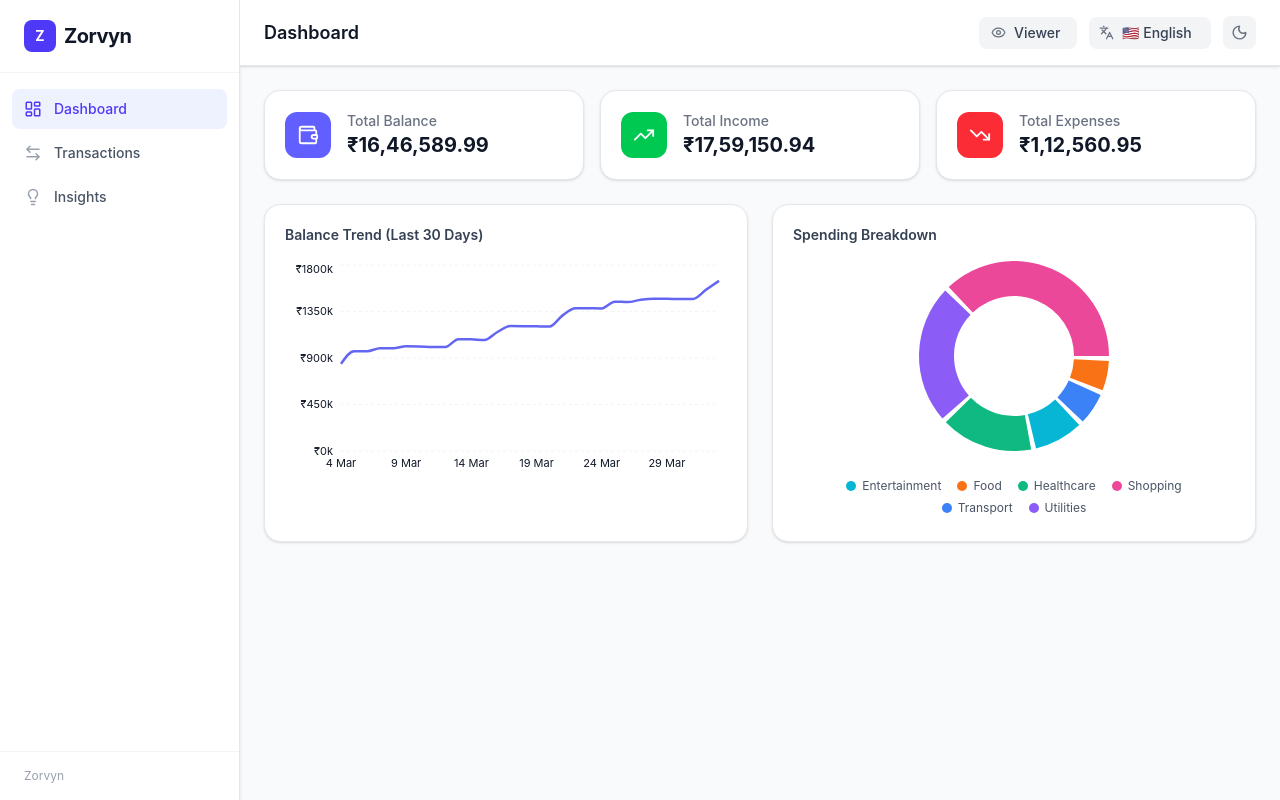
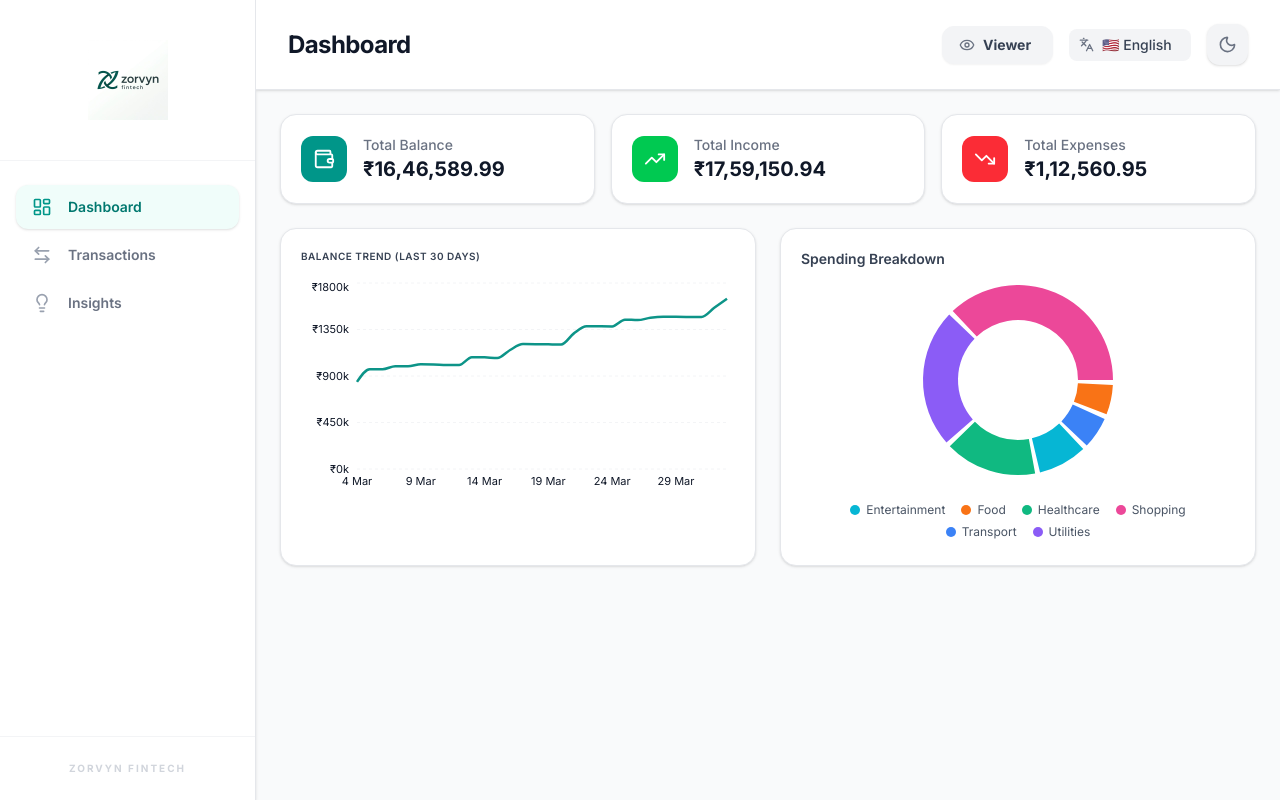
Before and after one commit to KeshavxA/Finance-Dashboard, a React (Vite) app: page / in a window 1280 px wide. Built offline with nearby package versions, Linux system fonts and the light colour scheme.

Commit message:
fix: resolve CSS import order and JSX syntax errors in header

```diff
--- a/src/App.jsx
+++ b/src/App.jsx
@@ -110,7 +110,7 @@ export default function App() {
                   </button>
                   <button
                     onClick={openAdd}
-                    className="flex items-center gap-1.5 px-4 py-2 rounded-lg bg-indigo-600 hover:bg-indigo-700 text-white text-sm font-medium transition-colors"
+                    className="flex items-center gap-1.5 px-4 py-2 rounded-lg bg-teal-600 hover:bg-teal-700 text-white text-sm font-medium transition-colors"
                   >
                     <Plus size={15} />
                     {T.add}
--- a/src/components/dashboard/BalanceTrendChart.jsx
+++ b/src/components/dashboard/BalanceTrendChart.jsx
@@ -11,7 +11,7 @@ function CustomTooltip({ active, payload, label }) {
     return (
         <div className="bg-white dark:bg-gray-800 border border-gray-200 dark:border-gray-700 rounded-xl px-4 py-2.5 shadow-lg text-sm">
             <p className="font-medium text-gray-500 dark:text-gray-400 mb-0.5">{label}</p>
-            <p className="font-bold text-indigo-600 dark:text-indigo-400">
+            <p className="font-bold text-teal-600 dark:text-teal-400">
                 ₹{(payload[0].value / 1000).toFixed(1)}k
             </p>
         </div>
@@ -56,7 +56,7 @@ export default function BalanceTrendChart({ transactions }) {
 
     return (
         <div className="bg-white dark:bg-gray-900 border border-gray-200 dark:border-gray-800 rounded-2xl p-5 shadow-sm">
-            <h2 className="text-sm font-semibold text-gray-700 dark:text-gray-300 mb-4">
+            <h2 className="text-sm font-semibold text-gray-700 dark:text-gray-300 mb-4 uppercase tracking-wider text-[10px]">
                 Balance Trend (Last 30 Days)
             </h2>
             <ResponsiveContainer width="100%" height={220}>
@@ -82,10 +82,10 @@ export default function BalanceTrendChart({ transactions }) {
                     <Line
                         type="monotone"
                         dataKey="balance"
-                        stroke="#6366f1"
+                        stroke="#0d9488"
                         strokeWidth={2.5}
                         dot={false}
-                        activeDot={{ r: 5, fill: '#6366f1', strokeWidth: 0 }}
+                        activeDot={{ r: 5, fill: '#0d9488', strokeWidth: 0 }}
                     />
                 </LineChart>
             </ResponsiveContainer>
--- a/src/components/dashboard/SummaryCards.jsx
+++ b/src/components/dashboard/SummaryCards.jsx
@@ -39,7 +39,7 @@ export default function SummaryCards({ transactions }) {
             label: T.balance,
             value: formatCurrency(balance),
             icon: Wallet,
-            colorClass: 'bg-indigo-500',
+            colorClass: 'bg-teal-600',
             bgClass: 'bg-white dark:bg-gray-900 border-gray-200 dark:border-gray-800',
         },
         {
--- a/src/components/layout/Header.jsx
+++ b/src/components/layout/Header.jsx
@@ -6,11 +6,12 @@ import {
 } from 'lucide-react';
 import useStore from '../../store/useStore';
 import { TRANSLATIONS } from '../../utils/helpers';
+import logo from '../../assets/logo.png';
 
 const NAV_ITEMS = [
     { id: 'dashboard', label: 'Dashboard', icon: LayoutDashboard },
     { id: 'transactions', label: 'Transactions', icon: ArrowLeftRight },
-    { id: 'insights', label: 'Insights', icon: Lightbulb },
+    { id: 'insights', icon: Lightbulb },
 ];
 
 const LANGUAGES = [
@@ -52,24 +53,24 @@ export default function Header() {
 
     return (
         <>
-            <header className="hidden md:flex items-center justify-between px-6 py-4 bg-white dark:bg-gray-900 border-b border-gray-200 dark:border-gray-800 shadow-sm shrink-0">
-                <h1 className="text-lg font-semibold text-gray-900 dark:text-white">
+            <header className="hidden md:flex items-center justify-between px-8 py-6 bg-white dark:bg-gray-900 border-b border-gray-200 dark:border-gray-800 shadow-sm shrink-0">
+                <h1 className="text-2xl font-bold text-gray-900 dark:text-white tracking-tight">
                     {T[activePage]}
                 </h1>
 
-                <div className="flex items-center gap-3">
-                    <div className="relative flex items-center gap-2 bg-gray-100 dark:bg-gray-800 rounded-lg px-3 py-1.5">
+                <div className="flex items-center gap-4">
+                    <div className="relative flex items-center gap-2 bg-gray-100 dark:bg-gray-800 rounded-xl px-4 py-2 border border-gray-100 dark:border-gray-700 shadow-xs">
                         {role === 'viewer'
-                            ? <Eye size={15} className="text-gray-500 dark:text-gray-400" />
-                            : <Shield size={15} className="text-indigo-500" />
+                            ? <Eye size={16} className="text-gray-500 dark:text-gray-400" />
+                            : <Shield size={16} className="text-teal-600" />
                         }
                         <select
                             value={role}
                             onChange={(e) => setRole(e.target.value)}
-                            className="bg-transparent text-sm font-medium text-gray-700 dark:text-gray-300 cursor-pointer outline-none appearance-none pr-1"
+                            className="bg-transparent text-sm font-bold text-gray-700 dark:text-gray-300 cursor-pointer outline-none appearance-none pr-1"
                         >
-                            <option value="viewer" className="dark:bg-gray-900">Viewer</option>
-                            <option value="admin" className="dark:bg-gray-900">Admin</option>
+                            <option value="viewer" className="dark:bg-gray-900 font-medium text-base">Viewer</option>
+                            <option value="admin" className="dark:bg-gray-900 font-medium text-base">Admin</option>
                         </select>
                     </div>
 
@@ -80,7 +81,23 @@ export default function Header() {
 
                     <button
                         onClick={toggleDarkMode}
-                        className="p-2 rounded-lg bg-gray-100 dark:bg-gray-800 hover:bg-gray-200 dark:hover:bg-gray-700 transition-colors"
+                        className="p-2.5 rounded-xl bg-gray-100 dark:bg-gray-800 hover:bg-gray-200 dark:hover:bg-gray-700 transition-all duration-200 border border-gray-100 dark:border-gray-700 shadow-sm"
+                        aria-label="Toggle dark mode"
+                    >
+                        {darkMode
+                            ? <Sun size={19} className="text-yellow-400" />
+                            : <Moon size={19} className="text-gray-500" />
+                        }
+                    </button>
+                </div>
+            </header>
+
+            <header className="md:hidden flex flex-col px-4 py-4 bg-white dark:bg-gray-900 border-b border-gray-200 dark:border-gray-800 shrink-0 gap-4">
+                <div className="flex items-center justify-between">
+                    <img src={logo} alt="Zorvyn Logo" className="h-14 w-auto object-contain" />
+                    <button
+                        onClick={toggleDarkMode}
+                        className="p-2 rounded-lg bg-gray-100 dark:bg-gray-800 hover:bg-gray-200 dark:hover:bg-gray-700 transition-colors shrink-0"
                         aria-label="Toggle dark mode"
                     >
                         {darkMode
@@ -89,21 +106,13 @@ export default function Header() {
                         }
                     </button>
                 </div>
-            </header>
 
-            <header className="md:hidden flex items-center justify-between px-4 py-3 bg-white dark:bg-gray-900 border-b border-gray-200 dark:border-gray-800 shrink-0">
-                <div className="flex items-center gap-2 shrink-0">
-                    <div className="w-7 h-7 rounded-md bg-indigo-600 flex items-center justify-center">
-                        <span className="text-white font-bold text-xs">F</span>
-                    </div>
-                </div>
-
-                <div className="flex items-center gap-2 overflow-x-auto custom-scrollbar-hide">
-                    <div className="relative flex items-center gap-1.5 bg-gray-100 dark:bg-gray-800 rounded-lg px-2.5 py-1.5">
+                <div className="flex items-center gap-3 overflow-x-auto custom-scrollbar-hide pb-1">
+                    <div className="relative flex items-center gap-1.5 bg-gray-100 dark:bg-gray-800 rounded-lg px-3 py-2 shrink-0 border border-gray-100 dark:border-gray-700 shadow-xs">
                         <select
                             value={role}
                             onChange={(e) => setRole(e.target.value)}
-                            className="bg-transparent text-xs font-medium text-gray-700 dark:text-gray-300 cursor-pointer outline-none appearance-none"
+                            className="bg-transparent text-xs font-bold text-gray-700 dark:text-gray-300 cursor-pointer outline-none appearance-none"
                         >
                             <option value="viewer" className="dark:bg-gray-900">Viewer</option>
                             <option value="admin" className="dark:bg-gray-900">Admin</option>
@@ -113,23 +122,12 @@ export default function Header() {
                     <LanguageSwitcher
                         language={language}
                         setLanguage={setLanguage}
-                        className="!gap-1 !px-2"
+                        className="!gap-1.5 !px-3 !py-2 shrink-0 border border-gray-100 dark:border-gray-700 shadow-xs"
                     />
-
-                    <button
-                        onClick={toggleDarkMode}
-                        className="p-1.5 rounded-lg bg-gray-100 dark:bg-gray-800 hover:bg-gray-200 dark:hover:bg-gray-700 transition-colors shrink-0"
-                        aria-label="Toggle dark mode"
-                    >
-                        {darkMode
-                            ? <Sun size={15} className="text-yellow-400" />
-                            : <Moon size={15} className="text-gray-500" />
-                        }
-                    </button>
                 </div>
             </header>
 
-            <nav className="md:hidden fixed bottom-0 left-0 right-0 z-50 flex bg-white dark:bg-gray-900 border-t border-gray-200 dark:border-gray-800 shadow-lg">
+            <nav className="md:hidden fixed bottom-6 left-1/2 -translate-x-1/2 z-50 flex bg-white/80 dark:bg-gray-900/80 backdrop-blur-xl border border-gray-200 dark:border-gray-800 shadow-2xl rounded-2xl w-[90%] max-w-sm overflow-hidden p-1.5">
                 {NAV_ITEMS.map(({ id, label, icon: Icon }) => {
                     const isActive = activePage === id;
                     return (
@@ -137,11 +135,11 @@ export default function Header() {
                             key={id}
                             onClick={() => useStore.getState().setActivePage(id)}
                             className={`
-                                flex flex-col items-center justify-center flex-1 py-2.5 gap-1 text-xs font-medium
-                                transition-colors duration-150
+                                flex flex-col items-center justify-center flex-1 py-3 rounded-xl gap-1 text-[10px] font-bold uppercase tracking-wider
+                                transition-all duration-200
                                 ${isActive
-                                    ? 'text-indigo-600 dark:text-indigo-400'
-                                    : 'text-gray-400 dark:text-gray-500'
+                                    ? 'bg-teal-600 text-white shadow-lg shadow-teal-500/20'
+                                    : 'text-gray-400 dark:text-gray-500 hover:text-gray-600 dark:hover:text-gray-300'
                                 }
                             `}
                         >
--- a/src/components/layout/Sidebar.jsx
+++ b/src/components/layout/Sidebar.jsx
@@ -1,6 +1,7 @@
 import { LayoutDashboard, ArrowLeftRight, Lightbulb } from 'lucide-react';
 import useStore from '../../store/useStore';
 import { TRANSLATIONS } from '../../utils/helpers';
+import logo from '../../assets/logo.png';
 
 const NAV_ITEMS = [
     { id: 'dashboard', icon: LayoutDashboard },
@@ -16,18 +17,13 @@ export default function Sidebar() {
     const T = TRANSLATIONS[language] || TRANSLATIONS.en;
 
     return (
-        <aside className="hidden md:flex flex-col w-60 shrink-0 bg-white dark:bg-gray-900 border-r border-gray-200 dark:border-gray-800 shadow-sm transition-colors duration-300">
+        <aside className="hidden md:flex flex-col w-64 shrink-0 bg-white dark:bg-gray-900 border-r border-gray-200 dark:border-gray-800 shadow-sm transition-colors duration-300">
 
-            <div className="flex items-center gap-2 px-6 py-5 border-b border-gray-100 dark:border-gray-800">
-                <div className="w-8 h-8 rounded-lg bg-indigo-600 flex items-center justify-center">
-                    <span className="text-white font-bold text-sm">Z</span>
-                </div>
-                <span className="text-xl font-bold text-gray-900 dark:text-white tracking-tight">
-                    Zorvyn
-                </span>
+            <div className="flex flex-col items-center justify-center px-8 py-10 border-b border-gray-100 dark:border-gray-800">
+                <img src={logo} alt="Zorvyn Logo" className="h-20 w-auto object-contain" />
             </div>
 
-            <nav className="flex flex-col gap-1 px-3 py-4 flex-1">
+            <nav className="flex flex-col gap-1 px-4 py-6 flex-1">
                 {NAV_ITEMS.map(({ id, icon: Icon }) => {
                     const isActive = activePage === id;
                     return (
@@ -35,17 +31,17 @@ export default function Sidebar() {
                             key={id}
                             onClick={() => setActivePage(id)}
                             className={`
-                        flex items-center gap-3 px-3 py-2.5 rounded-lg text-sm font-medium w-full text-left
-                        transition-all duration-150
+                        flex items-center gap-4 px-4 py-3 rounded-xl text-sm font-semibold w-full text-left
+                        transition-all duration-200
                         ${isActive
-                                    ? 'bg-indigo-50 dark:bg-indigo-950 text-indigo-600 dark:text-indigo-400'
-                                    : 'text-gray-600 dark:text-gray-400 hover:bg-gray-100 dark:hover:bg-gray-800 hover:text-gray-900 dark:hover:text-gray-100'
+                                    ? 'bg-teal-50 dark:bg-teal-950 text-teal-700 dark:text-teal-400 shadow-sm'
+                                    : 'text-gray-500 dark:text-gray-400 hover:bg-gray-50 dark:hover:bg-gray-800/50 hover:text-gray-900 dark:hover:text-gray-100'
                                 }
                       `}
                         >
                             <Icon
-                                size={18}
-                                className={isActive ? 'text-indigo-600 dark:text-indigo-400' : 'text-gray-400 dark:text-gray-500'}
+                                size={20}
+                                className={isActive ? 'text-teal-600 dark:text-teal-400' : 'text-gray-400 dark:text-gray-500'}
                             />
                             {T[id]}
                         </button>
@@ -53,8 +49,8 @@ export default function Sidebar() {
                 })}
             </nav>
 
-            <div className="px-6 py-4 border-t border-gray-100 dark:border-gray-800">
-                <p className="text-xs text-gray-400 dark:text-gray-600">Zorvyn</p>
+            <div className="px-6 py-6 border-t border-gray-100 dark:border-gray-800 text-center">
+                <p className="text-[10px] text-gray-300 dark:text-gray-600 uppercase tracking-[0.2em] font-black">Zorvyn Fintech</p>
             </div>
         </aside>
     );
--- a/src/components/transactions/TransactionTable.jsx
+++ b/src/components/transactions/TransactionTable.jsx
@@ -83,7 +83,7 @@ export default function TransactionTable({ transactions, onEdit }) {
                         <div className="flex items-center justify-center gap-2">
                             <button
                                 onClick={() => onEdit(tx)}
-                                className="p-1.5 rounded-lg text-gray-400 hover:text-indigo-600 hover:bg-indigo-50 dark:hover:bg-indigo-950 dark:hover:text-indigo-400 transition-colors"
+                                className="p-1.5 rounded-lg text-gray-400 hover:text-teal-600 hover:bg-teal-50 dark:hover:bg-teal-950 dark:hover:text-teal-400 transition-colors"
                             >
                                 <Pencil size={14} />
                             </button>
@@ -120,7 +120,7 @@ export default function TransactionTable({ transactions, onEdit }) {
                 <tr className="bg-gray-100/60 dark:bg-gray-800/80">
                     <td
                         colSpan={isAdmin ? 6 : 5}
-                        className="px-5 py-2 text-[10px] font-bold uppercase tracking-widest text-indigo-600 dark:text-indigo-400 text-left border-y border-gray-100 dark:border-gray-800"
+                        className="px-5 py-2 text-[10px] font-bold uppercase tracking-widest text-teal-600 dark:text-teal-400 text-left border-y border-gray-100 dark:border-gray-800"
                     >
                         {groupName} <span className="opacity-40">•</span> {items.length} {items.length === 1 ? T.item : T.items}
                     </td>
--- a/src/index.css
+++ b/src/index.css
@@ -1,5 +1,5 @@
+@import url('https://fonts.googleapis.com/css2?family=Inter:wght@400;500;600;700&display=swap');
 @import "tailwindcss";
-@import url('https://fonts.googleapis.com/css2?family=Inter:wght@400;500;600;700&display=swap');
 
 @custom-variant dark (&:is(.dark *));
 
```
Also changed, not shown: src/assets/logo.png (added).
